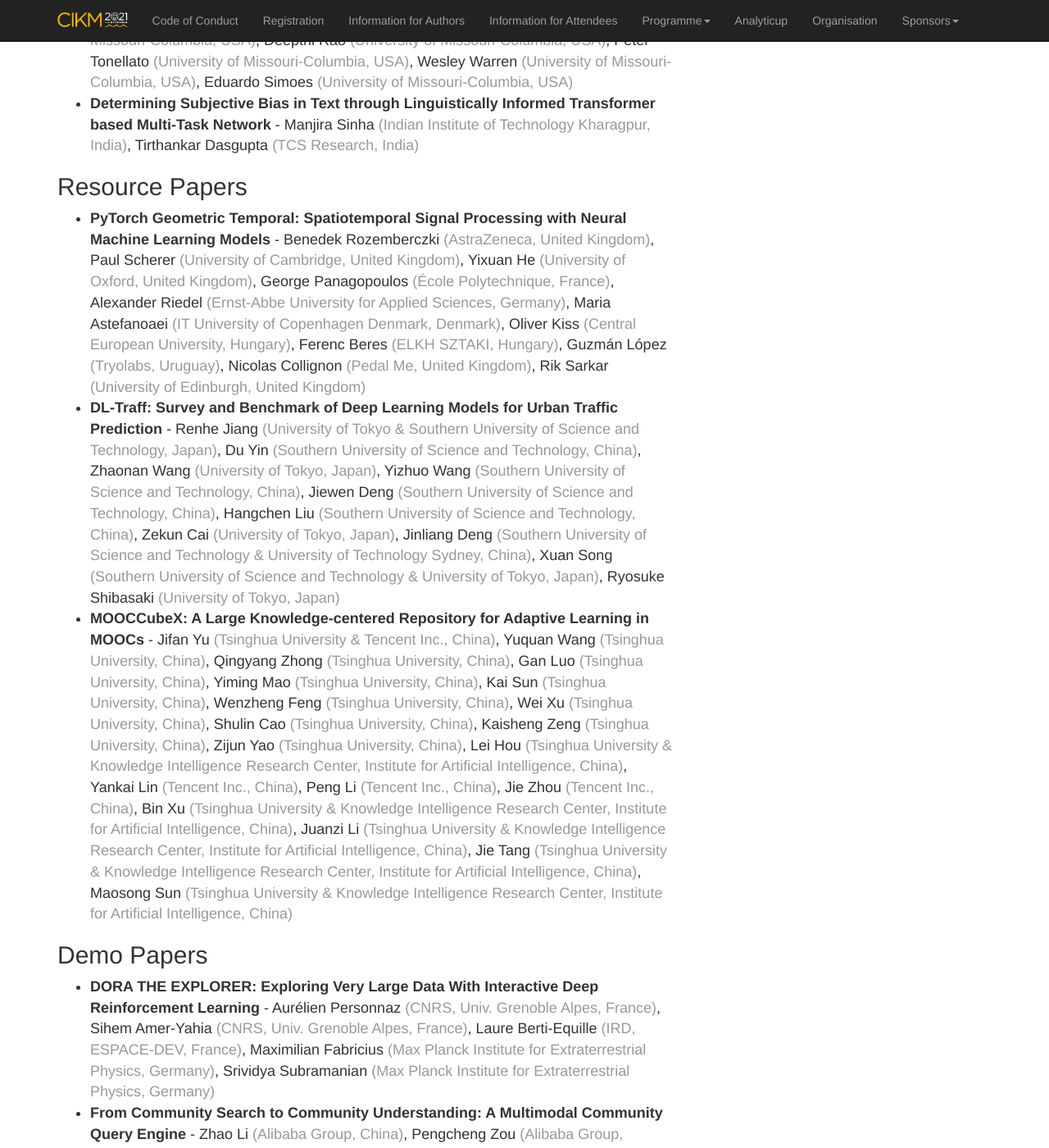
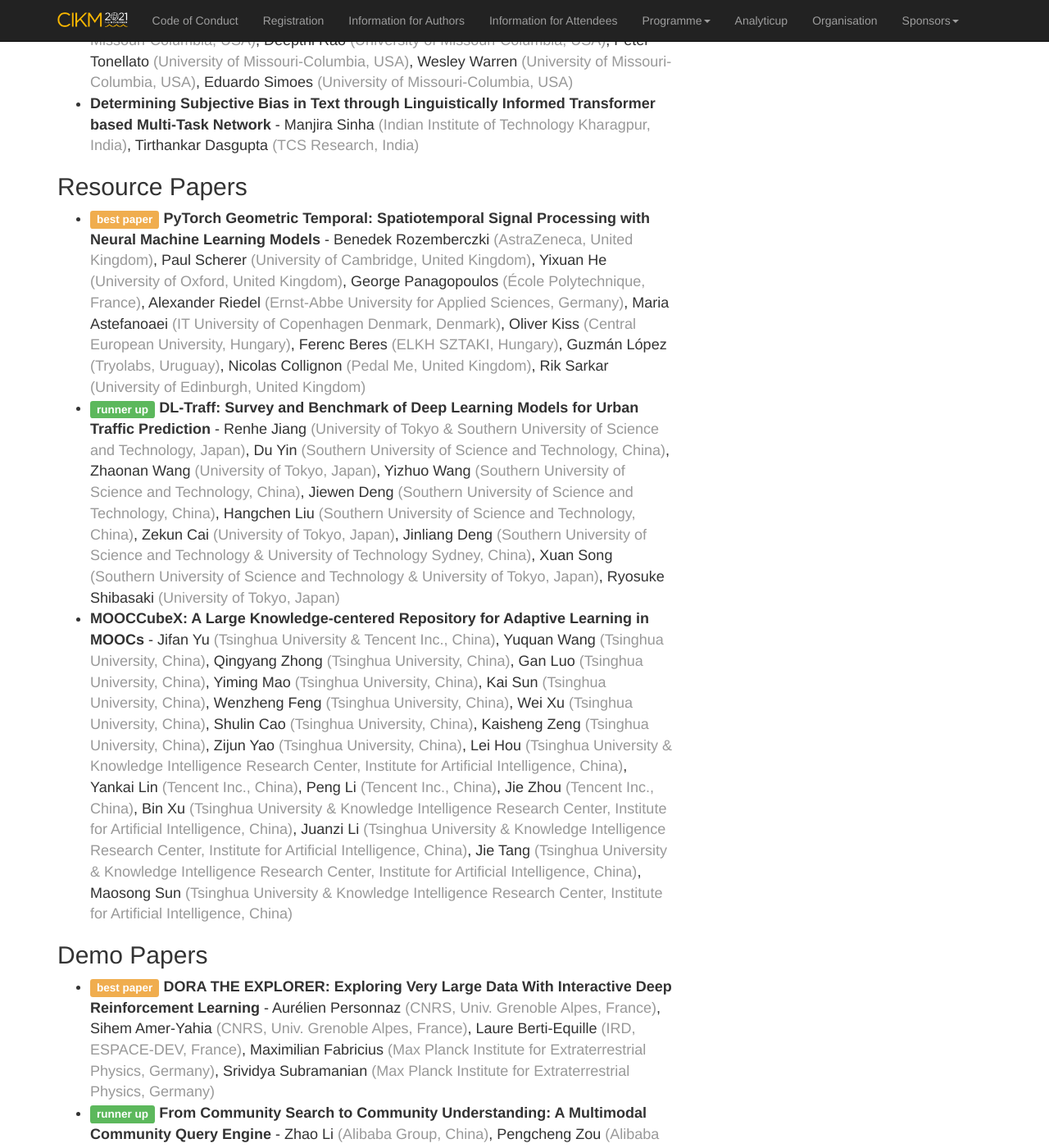
Before and after one commit to ielab/cikm2021-website, a Jekyll site: the page built from programme/best-paper-nominations.md, in a window 1280 px wide and 1400 px high, scrolled down 2089 px. Shown: the whole window at 82% size. Built offline with Jekyll 4.4.1, drawn with Linux system fonts in a browser that asks for light colours; comment, search, counter and statistics services are not loaded; our own code applies the rules of GitHub Pages for plain Markdown files; some of the changed lines change nothing that is shown.

Commit message:
Update best-paper-nominations.md

```diff
--- a/programme/best-paper-nominations.md
+++ b/programme/best-paper-nominations.md
@@ -4,12 +4,16 @@
  - rgfp1290
  - afp0975
  - rgsp2949
+ - rsfp1460
+ - de3059
 runner-ups:
  - rgfp0090
  - rgfp0032
  - afp1012
  - afp1085
  - rgsp2332
+ - rsfp3057
+ - de3075
 full-papers:
  - rgfp1290
  - rgfp0090
```
